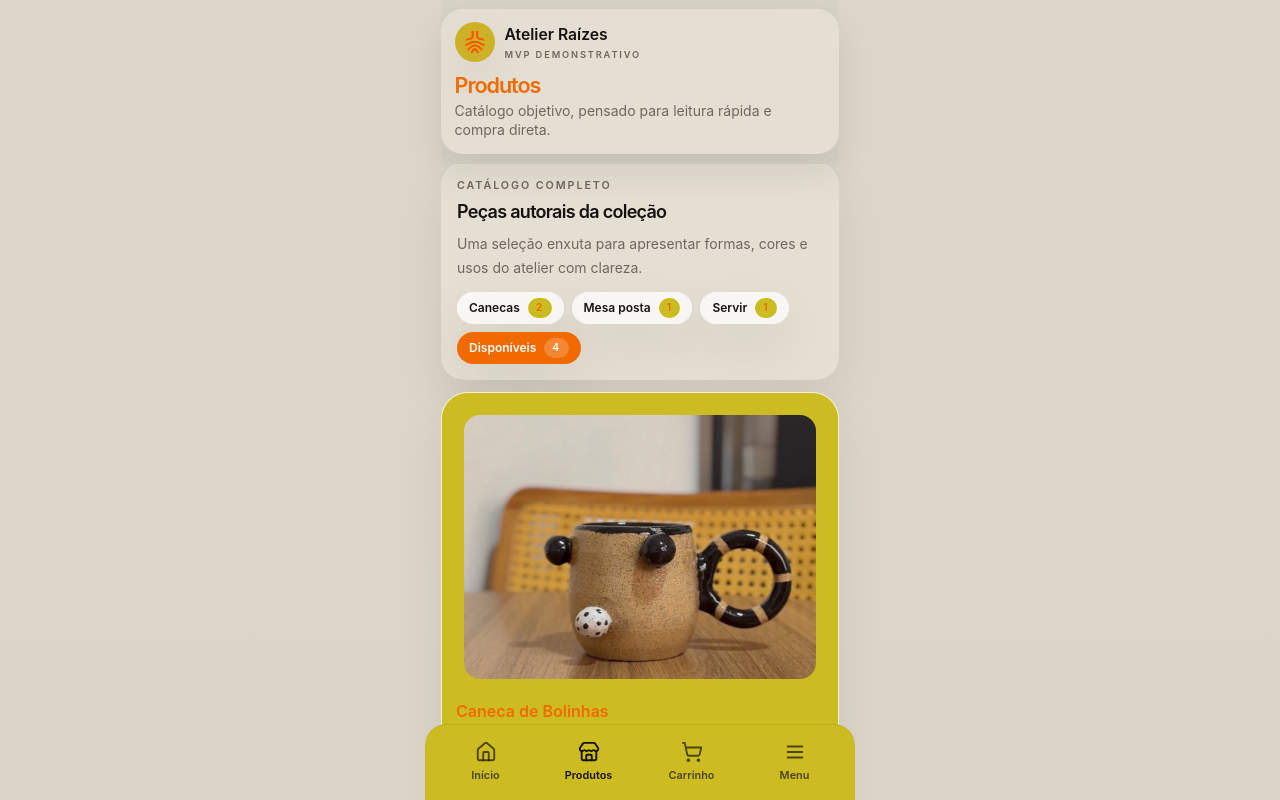
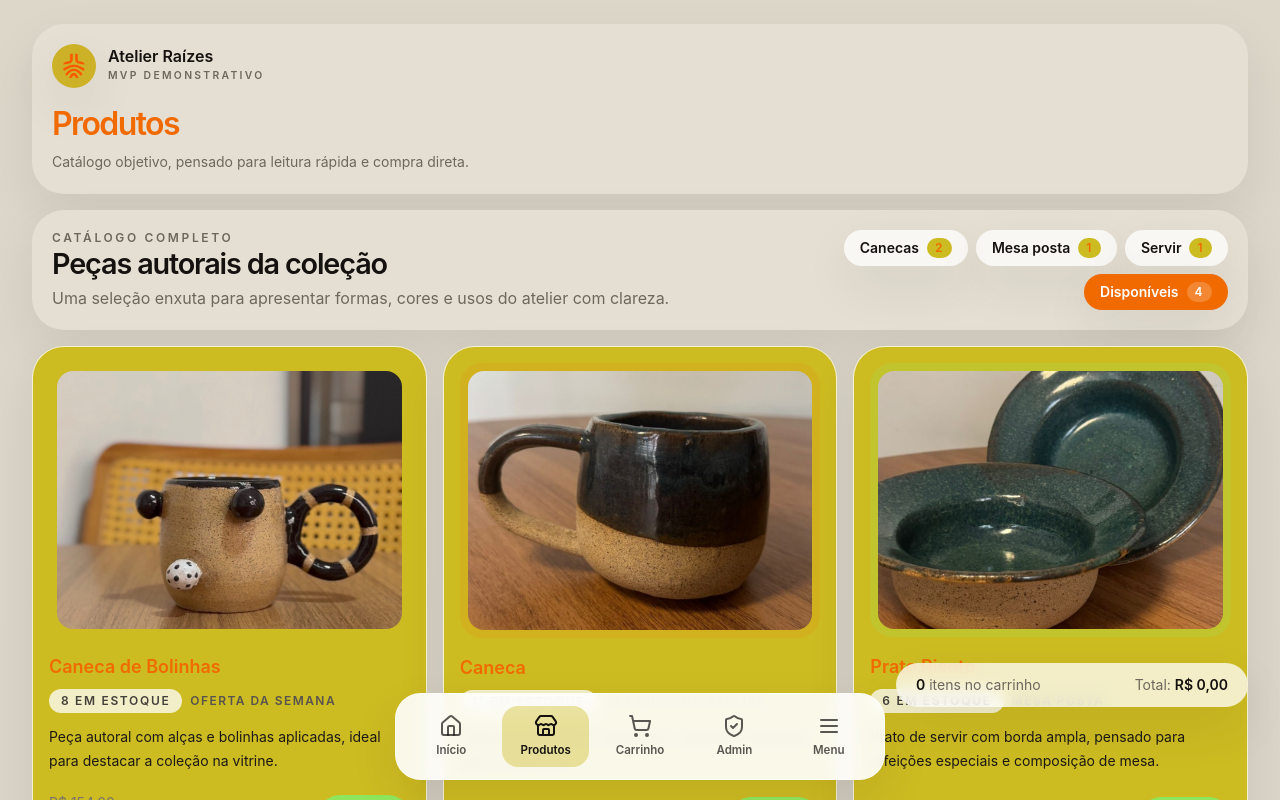
Before and after one commit to GustavoEdsonDev/atelier-deploy, a Next.js app: page / in a window 1280 px wide. Both pictures are taken after a click on the button "Produtos". Shown: the top 800 px of the page. Built offline with nearby package versions, Linux system fonts and the light colour scheme.

Commit message:
fix: remove fixed component

```diff
--- a/app/globals.css
+++ b/app/globals.css
@@ -44,65 +44,62 @@ select {
 }
 
 @layer components {
-  /* Base mobile-first */
   .app-shell {
     @apply min-h-screen bg-studio-radial text-atelier-ink;
   }
 
   .app-frame {
-    @apply mx-auto flex min-h-screen w-full max-w-[430px] flex-col px-3 py-3;
-    padding-bottom: calc(4.9rem + env(safe-area-inset-bottom));
+    @apply mx-auto flex min-h-screen w-full max-w-[430px] flex-col px-4 py-4 md:max-w-[1180px] md:px-6 md:py-6 xl:max-w-[1360px] xl:px-8;
+    padding-bottom: calc(6.8rem + env(safe-area-inset-bottom));
   }
 
   .app-content {
     @apply flex-1;
-    padding-bottom: calc(4.9rem + env(safe-area-inset-bottom));
+    padding-bottom: calc(6.8rem + env(safe-area-inset-bottom));
   }
 
-  /* Só usa espaço extra quando os steps do checkout estão fixos no topo */
   .app-content-safe {
-    padding-top: calc(4.25rem + env(safe-area-inset-top));
-    padding-bottom: calc(5.4rem + env(safe-area-inset-bottom));
+    padding-top: calc(5.2rem + env(safe-area-inset-top));
   }
 
   .screen-stack {
-    @apply space-y-3;
+    @apply space-y-4;
   }
 
   .surface-panel {
-    @apply rounded-[1.35rem] bg-atelier-paper p-3.5 shadow-soft;
+    @apply rounded-[1.65rem] bg-atelier-paper p-4 shadow-soft md:rounded-[2rem] md:p-5;
   }
 
   .surface-muted {
-    @apply rounded-[1.2rem] bg-white/55 p-3.5;
+    @apply rounded-[1.4rem] bg-white/55 p-4 md:rounded-[1.6rem];
   }
 
   .app-topbar {
-    @apply rounded-[1.45rem] bg-atelier-paper p-3.5 shadow-soft;
+    @apply rounded-[1.65rem] bg-atelier-paper p-4 shadow-soft md:rounded-[2rem] md:p-5;
   }
 
   .app-topbar-row {
-    @apply flex items-center gap-2.5;
+    @apply flex items-center gap-3;
   }
 
   .app-topbar-back {
-    @apply grid h-9 w-9 shrink-0 place-items-center rounded-full bg-white/70 text-atelier-ink;
+    @apply grid h-10 w-10 shrink-0 place-items-center rounded-full bg-white/70 text-atelier-ink;
   }
 
   .home-header {
-    @apply flex items-center gap-3 pt-1;
+    @apply flex items-center gap-4 pt-1;
   }
 
   .desktop-hero-grid {
-    @apply grid gap-4;
+    @apply grid gap-5 xl:grid-cols-[minmax(0,1.05fr)_minmax(25rem,0.95fr)] xl:items-stretch;
   }
 
   .home-hero-title {
-    @apply text-[1.45rem] leading-[1.06];
+    @apply text-[1.45rem] leading-[1.06] md:text-[3.2rem];
   }
 
   .brand-mark {
-    @apply overflow-hidden rounded-full shadow-soft;
+    @apply shrink-0 overflow-hidden rounded-full shadow-soft;
   }
 
   .brand-mark img {
@@ -110,31 +107,31 @@ select {
   }
 
   .profile-trigger {
-    @apply grid h-11 w-11 place-items-center rounded-full border-2 border-atelier-ink/80 bg-transparent text-atelier-ink;
+    @apply grid h-12 w-12 place-items-center rounded-full border-2 border-atelier-ink/80 bg-transparent text-atelier-ink;
   }
 
   .hero-title {
-    @apply text-center text-[1.85rem] font-semibold leading-[1.03] tracking-[-0.04em] text-atelier-burnt;
+    @apply text-center text-[2rem] font-semibold leading-[1.02] tracking-[-0.04em] text-atelier-burnt md:text-[3.2rem];
   }
 
   .hero-copy {
-    @apply mx-auto max-w-xl text-center text-sm leading-6 text-atelier-muted;
+    @apply mx-auto max-w-xl text-center text-sm leading-6 text-atelier-muted md:text-base;
   }
 
   .section-kicker {
-    @apply text-[0.67rem] font-semibold uppercase tracking-[0.18em] text-atelier-muted;
+    @apply text-xs font-semibold uppercase tracking-[0.22em] text-atelier-muted;
   }
 
   .feature-card {
-    @apply rounded-[1.65rem] bg-atelier-mustard p-3.5 shadow-soft;
+    @apply rounded-[2rem] bg-atelier-mustard p-4 shadow-soft md:p-5;
   }
 
   .feature-media {
-    @apply overflow-hidden rounded-[1.2rem] bg-[#d7cbb4] p-2.5;
+    @apply overflow-hidden rounded-[1.4rem] bg-[#d7cbb4] p-3;
   }
 
   .feature-carousel-stage {
-    @apply relative rounded-[1.25rem];
+    @apply relative rounded-[1.55rem];
   }
 
   .feature-carousel-image {
@@ -142,117 +139,90 @@ select {
   }
 
   .carousel-arrow {
-    @apply absolute top-1/2 z-10 grid h-9 w-9 -translate-y-1/2 place-items-center rounded-full bg-white/90 text-atelier-ink shadow-soft backdrop-blur;
+    @apply absolute top-1/2 z-10 grid h-11 w-11 -translate-y-1/2 place-items-center rounded-full bg-white/90 text-atelier-ink shadow-soft backdrop-blur;
   }
 
   .price-hero {
-    @apply text-[1.75rem] font-semibold leading-none tracking-[-0.05em] text-atelier-ink;
+    @apply text-[2rem] font-semibold leading-none tracking-[-0.05em] text-atelier-ink;
   }
 
   .cta-primary {
-    @apply inline-flex items-center justify-center rounded-full bg-atelier-lime px-4 py-2.5 text-sm font-semibold text-atelier-ink;
+    @apply inline-flex items-center justify-center rounded-full bg-atelier-lime px-5 py-3 text-base font-medium text-atelier-ink;
   }
 
   .cta-secondary {
-    @apply inline-flex items-center justify-center rounded-full bg-white/75 px-4 py-2.5 text-sm font-semibold text-atelier-ink;
+    @apply inline-flex items-center justify-center rounded-full bg-white/75 px-4 py-3 text-sm font-semibold text-atelier-ink;
   }
 
   .quick-link {
-    @apply rounded-[1.2rem] bg-white/55 p-3.5 text-left;
+    @apply rounded-[1.6rem] bg-white/55 p-4 text-left;
   }
 
   .pagination-dot {
-    @apply h-2 w-3.5 rounded-full bg-white/70 transition-all duration-200;
+    @apply h-2.5 w-4 rounded-full bg-white/70 transition-all duration-200;
   }
 
   .pagination-dot-active {
-    @apply w-7 bg-atelier-burnt;
+    @apply w-8 bg-atelier-burnt;
   }
 
-
   .catalog-screen {
-    position: relative;
-    min-height: 100%;
-    padding-top: 8.8rem;
+    @apply space-y-4;
   }
 
   .catalog-header-fixed {
-    position: fixed;
-    left: 50%;
-    top: 0;
-    z-index: 55;
-    width: min(calc(100% - 1.5rem), 406px);
-    transform: translateX(-50%);
-    background: #d8d3c7;
-    padding-top: calc(0.55rem + env(safe-area-inset-top));
-    padding-bottom: 0.65rem;
-  }
-
-  .catalog-header-fixed .app-topbar,
-  .catalog-header-fixed .surface-panel {
-    margin: 0;
-    box-shadow: 0 16px 38px rgba(20, 17, 15, 0.1);
-  }
-
-  .catalog-header-fixed .app-topbar {
-    padding: 0.85rem;
-    border-radius: 1.35rem;
-  }
-
-  .catalog-header-fixed .brand-mark {
-    height: 2.5rem;
-    width: 2.5rem;
-  }
-
-  .catalog-header-fixed h1 {
-    font-size: 1.35rem;
-    line-height: 1.1;
-  }
-
-  .catalog-header-fixed p {
-    line-height: 1.35;
-  }
-
+  position: static;
+  z-index: auto;
+  margin-inline: 0;
+  padding: 0;
+  background: transparent;
+}
   .catalog-content {
-    display: grid;
-    gap: 0.75rem;
-  }
-
-  .catalog-filter-panel {
-    border-radius: 1.45rem;
+    @apply space-y-4;
   }
 
   .bottom-nav {
-    @apply fixed inset-x-0 bottom-0 z-50 mx-auto w-full max-w-[430px] rounded-t-[1.35rem] border-t border-atelier-ink/10 bg-atelier-mustard px-3 py-2.5;
-    padding-bottom: calc(0.65rem + env(safe-area-inset-bottom));
+    @apply fixed inset-x-0 z-50 mx-auto w-full max-w-[430px] rounded-t-[1.35rem] border-t border-atelier-ink/10 bg-atelier-mustard px-3 py-3 shadow-soft md:bottom-5 md:max-w-fit md:rounded-[1.6rem] md:border md:border-white/70 md:bg-white/90 md:px-3 md:py-3 md:backdrop-blur;
+    bottom: 0;
   }
 
   .bottom-nav-grid {
-    @apply grid grid-cols-4 gap-1.5;
+    @apply grid grid-cols-5 gap-1 md:auto-cols-fr md:grid-flow-col md:gap-2;
   }
 
   .bottom-nav-item {
-    @apply flex flex-col items-center gap-1 rounded-2xl px-1.5 py-1.5 text-[0.68rem] font-semibold text-atelier-ink/70;
+    @apply flex flex-col items-center gap-1 rounded-2xl px-1.5 py-2 text-[0.68rem] font-semibold text-atelier-ink/70 md:min-w-[5.4rem] md:px-2 md:text-[0.72rem];
   }
 
   .bottom-nav-item-active {
-    @apply text-atelier-ink;
+    @apply bg-white/35 text-atelier-ink md:bg-atelier-mustard/40;
   }
 
   .desktop-cart-bar {
-    @apply hidden;
+    @apply fixed inset-x-0 z-40 mx-auto hidden w-full max-w-[1180px] px-6 lg:block xl:max-w-[1360px] xl:px-8;
+    bottom: calc(5.8rem + env(safe-area-inset-bottom));
+    pointer-events: none;
   }
 
   .desktop-cart-bar-inner {
-    @apply hidden;
+    @apply ml-auto flex w-full max-w-[22rem] items-center justify-between rounded-[1.5rem] bg-white/75 px-5 py-3 shadow-soft backdrop-blur;
+    pointer-events: auto;
+  }
+
+  .checkout-desktop-grid {
+    @apply grid gap-4 xl:grid-cols-[minmax(0,1.3fr)_22rem];
+  }
+
+  .checkout-summary-card {
+    @apply xl:sticky xl:top-6 xl:self-start;
   }
 
   .checkout-progress-bar {
     position: fixed;
     left: 50%;
-    top: calc(0.55rem + env(safe-area-inset-top));
+    top: calc(0.7rem + env(safe-area-inset-top));
     z-index: 60;
-    width: min(calc(100% - 1.5rem), 410px);
+    width: min(calc(100% - 2rem), 430px);
     transform: translateX(-50%);
     pointer-events: none;
   }
@@ -262,81 +232,85 @@ select {
     display: flex;
     align-items: center;
     justify-content: space-between;
-    gap: 0.6rem;
+    gap: 0.75rem;
     width: 100%;
-    min-height: 2.85rem;
+    min-height: 3.1rem;
     border-radius: 999px;
     border: 1px solid rgb(255 255 255 / 0.5);
-    background: rgb(255 255 255 / 0.96);
-    padding: 0.65rem 0.85rem;
+    background: rgb(255 255 255 / 0.94);
+    padding: 0.75rem 1rem;
     color: #14110f;
-    box-shadow: 0 16px 38px rgba(20, 17, 15, 0.14);
+    box-shadow: 0 18px 45px rgba(20, 17, 15, 0.16);
     backdrop-filter: blur(16px);
   }
 
-  .checkout-progress-inner button,
-  .checkout-progress-inner .text-stone-600,
-  .checkout-progress-inner .text-stone-700 {
+  .checkout-progress-inner button {
     color: #14110f;
   }
 
   .checkout-progress-inner .text-atelier-burnt {
     color: #f06a00;
   }
-
-  .checkout-desktop-grid {
-    @apply grid gap-3;
-  }
-
-  .checkout-summary-card {
-    @apply self-start;
-  }
-}
-
-/* Ajustes pequenos para telas um pouco maiores, sem quebrar o visual mobile */
-@media (min-width: 480px) {
-  .app-frame {
-    @apply px-4 py-4;
-  }
-
-  .app-content {
-    padding-bottom: calc(5.1rem + env(safe-area-inset-bottom));
-  }
-
-  .surface-panel,
-  .app-topbar {
-    @apply p-4;
-  }
 }
 
 @media (min-width: 768px) {
   .app-frame {
-    @apply max-w-[430px] px-4;
-    padding-bottom: calc(5.4rem + env(safe-area-inset-bottom));
+    padding-bottom: calc(7.5rem + env(safe-area-inset-bottom));
   }
 
   .app-content {
-    padding-bottom: calc(5.4rem + env(safe-area-inset-bottom));
+    padding-bottom: calc(7.5rem + env(safe-area-inset-bottom));
   }
 
   .app-content-safe {
-    padding-top: calc(4.65rem + env(safe-area-inset-top));
-    padding-bottom: calc(5.4rem + env(safe-area-inset-bottom));
+    padding-top: calc(5.5rem + env(safe-area-inset-top));
+  }
+
+  .catalog-header-fixed {
+  margin-inline: 0;
+  padding: 0;
+}
+
+  .bottom-nav {
+    bottom: calc(1.25rem + env(safe-area-inset-bottom));
   }
 
   .checkout-progress-bar {
-    width: min(calc(100% - 2rem), 410px);
+    top: calc(1rem + env(safe-area-inset-top));
+    width: min(calc(100% - 3rem), 700px);
   }
 }
 
-/* Header fixo do catálogo */
-
-@media (min-width: 480px) {
-  .catalog-screen {
-    padding-top: 9.1rem;
+@media (min-width: 1024px) {
+  .app-frame {
+    padding-bottom: calc(7rem + env(safe-area-inset-bottom));
   }
 
-  .catalog-header-fixed {
-    width: min(calc(100% - 2rem), 398px);
+  .app-content {
+    padding-bottom: calc(7rem + env(safe-area-inset-bottom));
+  }
+
+  .app-content-safe {
+    padding-top: calc(5.75rem + env(safe-area-inset-top));
+  }
+
+  .checkout-progress-bar {
+    width: min(calc(100% - 4rem), 760px);
   }
 }
+
+.catalog-screen {
+  @apply space-y-4;
+}
+
+.catalog-header-fixed {
+  position: static;
+  z-index: auto;
+  margin-inline: 0;
+  padding: 0;
+  background: transparent;
+}
+
+.catalog-content {
+  @apply space-y-4;
+}
--- a/components/App.tsx
+++ b/components/App.tsx
@@ -621,10 +621,11 @@ export default function App() {
     { key: 'home', label: 'Início', icon: Home },
     { key: 'products', label: 'Produtos', icon: Store },
     { key: 'cart', label: 'Carrinho', icon: ShoppingCart },
+    { key: 'admin-hub', label: 'Admin', icon: ShieldCheck },
   ]
 
   const openAdminPanel = () => {
-    if (!isLoggedIn) return
+    setIsLoggedIn(true)
     setScreen('admin-hub')
     setAdminView('hub')
     setIsMenuOpen(false)
@@ -660,35 +661,26 @@ export default function App() {
     </div>
   )
 
-  const topBar = (
-    title: string,
-    subtitle: string,
-    showBack = false,
-    backAction = () => setScreen('home'),
-  ) => (
+  const topBar = (title: string, subtitle: string, showBack = false, backAction = () => setScreen('home')) => (
     <header className="app-topbar">
       <div className="app-topbar-row">
         {showBack ? (
-          <button type="button" onClick={backAction} className="app-topbar-back" aria-label="Voltar">
-            <ArrowLeft size={17} />
+          <button type="button" onClick={backAction} className="app-topbar-back">
+            <ArrowLeft size={18} />
           </button>
         ) : null}
 
         {brandLogo(showBack ? 'h-10 w-10' : 'h-11 w-11')}
 
         <div className="min-w-0">
-          <p className="truncate text-[0.98rem] font-semibold leading-none text-atelier-ink">Atelier Raízes</p>
-          <p className="mt-1 truncate text-[0.58rem] font-semibold uppercase tracking-[0.2em] text-atelier-muted">
-            MVP demonstrativo
-          </p>
-        </div>
-      </div>
-
-      <div className="mt-3">
-        <h1 className="text-[1.45rem] font-semibold leading-tight tracking-[-0.05em] text-atelier-burnt sm:text-[1.65rem]">
-          {title}
-        </h1>
-        {subtitle ? <p className="mt-1 max-w-xl text-[0.82rem] leading-5 text-atelier-muted sm:text-sm">{subtitle}</p> : null}
+          <p className="truncate text-base font-semibold leading-none text-atelier-ink">Atelier Raízes</p>
+          <p className="mt-1 text-[0.65rem] font-semibold uppercase tracking-[0.22em] text-atelier-muted">MVP demonstrativo</p>
+        </div>
+      </div>
+
+      <div className="mt-4">
+        <h1 className="text-[1.6rem] font-semibold leading-tight tracking-[-0.05em] text-atelier-burnt md:text-[2rem]">{title}</h1>
+        {subtitle ? <p className="mt-1.5 max-w-xl text-sm leading-6 text-atelier-muted">{subtitle}</p> : null}
       </div>
     </header>
   )
@@ -893,67 +885,59 @@ export default function App() {
       </div>
 
       <div className="catalog-content">
-        <section className="surface-panel catalog-filter-panel">
-          <div className="flex flex-col gap-3">
+        <section className="surface-panel">
+        <div className="flex flex-col gap-4 lg:flex-row lg:items-end lg:justify-between">
           <div>
             <p className="section-kicker">Catálogo completo</p>
-              <h2 className="mt-1 text-lg font-semibold tracking-[-0.04em] text-atelier-ink">Peças autorais da coleção</h2>
-              <p className="mt-1.5 text-sm leading-6 text-atelier-muted">
+            <h2 className="mt-1 text-xl font-semibold tracking-[-0.04em] text-atelier-ink md:text-[1.8rem]">Peças autorais da coleção</h2>
+            <p className="mt-2 max-w-2xl text-sm leading-6 text-atelier-muted md:text-base">
               Uma seleção enxuta para apresentar formas, cores e usos do atelier com clareza.
             </p>
           </div>
-
-            <div className="flex flex-wrap gap-2">
+          <div className="flex flex-wrap gap-2 lg:max-w-[28rem] lg:justify-end">
             {catalogCategories.map((category) => (
               <span
                 key={category.label}
-                  className="inline-flex items-center gap-2 rounded-full bg-white/75 px-3 py-1.5 text-xs font-semibold text-atelier-ink shadow-soft"
+                className="inline-flex items-center gap-2 rounded-full bg-white/75 px-4 py-2 text-sm font-semibold text-atelier-ink shadow-soft"
               >
                 <span>{category.label}</span>
-                  <span className="rounded-full bg-atelier-mustard px-2 py-0.5 text-[0.65rem] uppercase tracking-[0.12em] text-atelier-burnt">
+                <span className="rounded-full bg-atelier-mustard px-2 py-0.5 text-xs uppercase tracking-[0.12em] text-atelier-burnt">
                   {category.total}
                 </span>
               </span>
             ))}
-
-              <span className="inline-flex items-center gap-2 rounded-full bg-atelier-burnt px-3 py-1.5 text-xs font-semibold text-white shadow-soft">
+            <span className="inline-flex items-center gap-2 rounded-full bg-atelier-burnt px-4 py-2 text-sm font-semibold text-white shadow-soft">
               <span>Disponíveis</span>
-                <span className="rounded-full bg-white/20 px-2 py-0.5 text-[0.65rem] uppercase tracking-[0.12em] text-white">
+              <span className="rounded-full bg-white/20 px-2 py-0.5 text-xs uppercase tracking-[0.12em] text-white">
                 {availableProductsCount}
               </span>
             </span>
           </div>
         </div>
       </section>
-
-        <section className="grid gap-3">
+      <section className="grid gap-4 md:grid-cols-2 xl:grid-cols-3">
         {products.map((product) => (
-            <article key={product.id} className="flex h-full flex-col rounded-[1.65rem] border border-white/80 bg-atelier-mustard p-3.5 shadow-soft">
-              <div className="overflow-hidden rounded-[1.25rem] p-2" style={{ backgroundColor: product.accent }}>
+          <article key={product.id} className="flex h-full flex-col rounded-[2rem] border border-white/80 bg-atelier-mustard p-4 shadow-soft">
+            <div className="overflow-hidden rounded-[1.4rem] p-2" style={{ backgroundColor: product.accent }}>
               <div className="aspect-[4/3] overflow-hidden rounded-[1rem] bg-white/80">{imageFor(product)}</div>
             </div>
-
-              <h2 className="mt-3 text-base font-semibold text-atelier-burnt">{product.name}</h2>
-
-              <div className="mt-2 flex flex-wrap items-center gap-2">
-                <p className="rounded-full bg-white/75 px-3 py-1 text-[0.68rem] font-semibold uppercase tracking-[0.14em] text-stone-700">
+            <h2 className="mt-4 text-lg font-semibold text-atelier-burnt">{product.name}</h2>
+            <div className="mt-2 flex items-center gap-2">
+              <p className="rounded-full bg-white/75 px-3 py-1 text-xs font-semibold uppercase tracking-[0.14em] text-stone-700">
                 {(stock[product.id] ?? 0) > 0 ? `${stock[product.id] ?? 0} em estoque` : 'Sem estoque'}
               </p>
-                <p className="text-[0.68rem] font-semibold uppercase tracking-[0.12em] text-stone-600">{product.label}</p>
-              </div>
-
+              <p className="text-xs font-semibold uppercase tracking-[0.12em] text-stone-600">{product.label}</p>
+            </div>
             <p className="mt-3 flex-1 text-sm leading-6 text-stone-900">{product.description}</p>
-
-              <div className="mt-4 flex items-center justify-between gap-3">
+            <div className="mt-5 flex items-center justify-between gap-3">
               <div>
                 {product.oldPrice ? <p className="text-sm text-stone-500 line-through">{formatCurrency(product.oldPrice)}</p> : null}
                 <p className="text-xl font-semibold text-stone-900">{formatCurrency(product.price)}</p>
               </div>
-
               <button
                 type="button"
                 onClick={() => openProductDetails(product.id)}
-                  className="rounded-full bg-atelier-lime px-4 py-2.5 text-sm font-semibold text-stone-900 disabled:cursor-not-allowed disabled:opacity-50"
+                className="rounded-full bg-atelier-lime px-4 py-3 text-sm font-semibold text-stone-900 disabled:cursor-not-allowed disabled:opacity-50"
               >
                 Detalhes
               </button>
@@ -1656,7 +1640,7 @@ export default function App() {
             <nav className="bottom-nav">
               <div className="bottom-nav-grid">
                 {navItems.map((item) => {
-                  const active = screen === item.key
+                  const active = item.key === 'admin-hub' ? screen.startsWith('admin') : screen === item.key
                   const Icon = item.icon
 
                   return (
@@ -1665,11 +1649,15 @@ export default function App() {
                       type="button"
                       onClick={() => {
                         setIsMenuOpen(false)
+                        if (item.key === 'admin-hub') {
+                          openAdminPanel()
+                          return
+                        }
                         setScreen(item.key)
                       }}
                       className={`bottom-nav-item ${active ? 'bottom-nav-item-active' : ''}`}
                     >
-                      <Icon size={22} />
+                      <Icon size={24} />
                       <span>{item.label}</span>
                     </button>
                   )
@@ -1695,14 +1683,13 @@ export default function App() {
                       <button
                         type="button"
                         onClick={openAdminPanel}
-                        disabled={!isLoggedIn}
-                        className="mt-1 flex w-full items-center gap-3 rounded-[1rem] px-3 py-3 text-left text-sm text-stone-900 transition hover:bg-stone-100 disabled:cursor-not-allowed disabled:opacity-50 disabled:hover:bg-transparent"
+                        className="mt-1 flex w-full items-center gap-3 rounded-[1rem] px-3 py-3 text-left text-sm text-stone-900 transition hover:bg-stone-100"
                       >
                         <ShieldCheck size={18} className="text-atelier-burnt" />
                         <span className="flex-1">
                           <span className="block font-semibold">Acesso administrativo</span>
                           <span className="block text-xs text-atelier-muted">
-                            {isLoggedIn ? 'Abrir operação e estoque' : 'Faça login para liberar'}
+                            Abrir operação e estoque
                           </span>
                         </span>
                       </button>
@@ -1716,7 +1703,7 @@ export default function App() {
                     aria-label={isMenuOpen ? 'Fechar menu' : 'Abrir menu'}
                     className={`bottom-nav-item w-full ${isMenuOpen || screen.startsWith('admin') ? 'bottom-nav-item-active' : ''}`}
                   >
-                    <Menu size={22} />
+                    <Menu size={24} />
                     <span>Menu</span>
                   </button>
                 </div>
```
Lines whose indentation alone changed are shown as unchanged.
